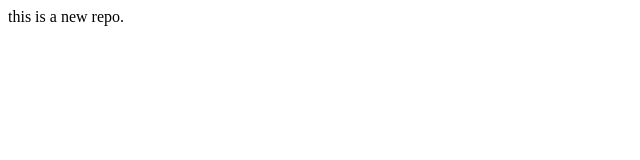
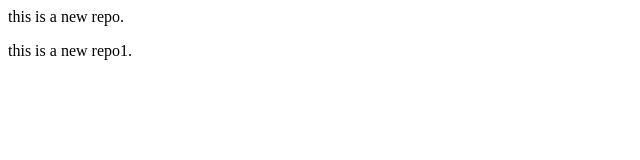
Before and after one commit to Sachin-rd/localrepo, a plain HTML site: page index.html in a window 1280 px wide. Shown: the whole page, without its empty margins (0-640 px from the left). Drawn offline with Linux system fonts and the light colour scheme.

Commit message:
Add new feature

```diff
--- a/index.html
+++ b/index.html
@@ -1 +1,2 @@
 <p>this is a new repo.</p>
+<p>this is a new repo1.</p>
```
